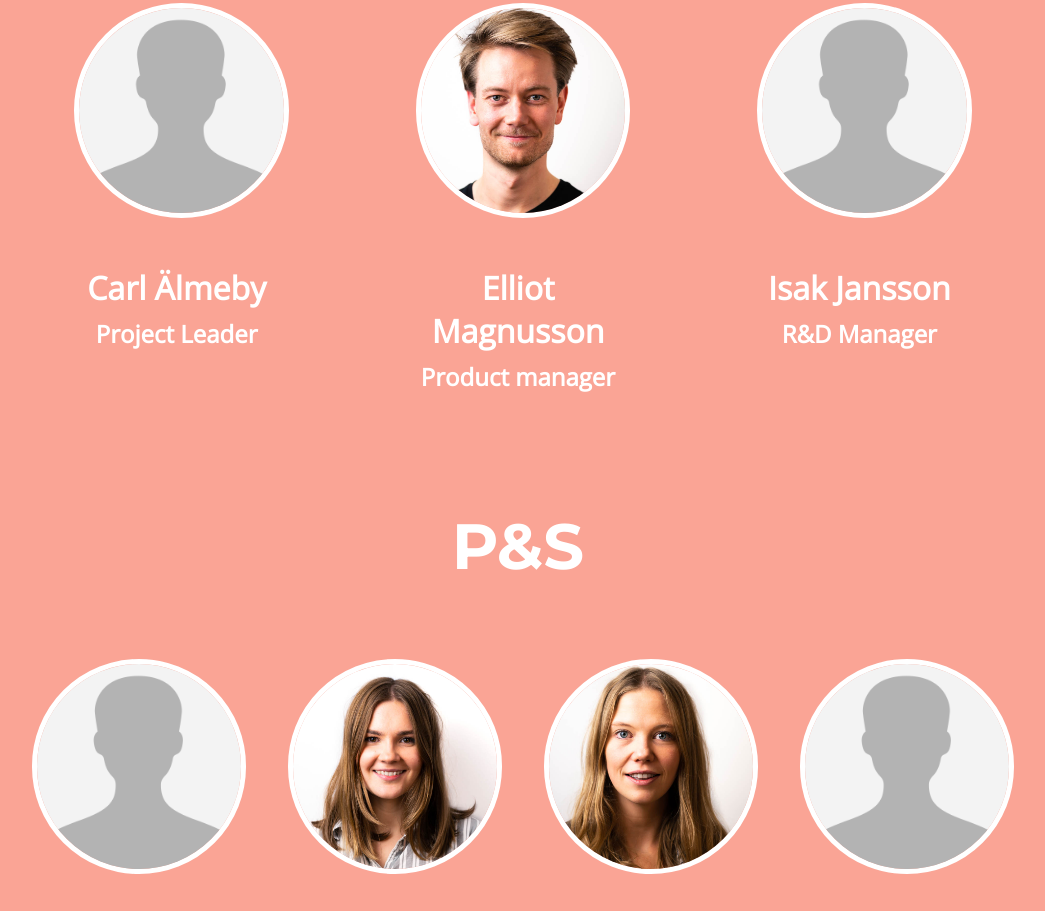
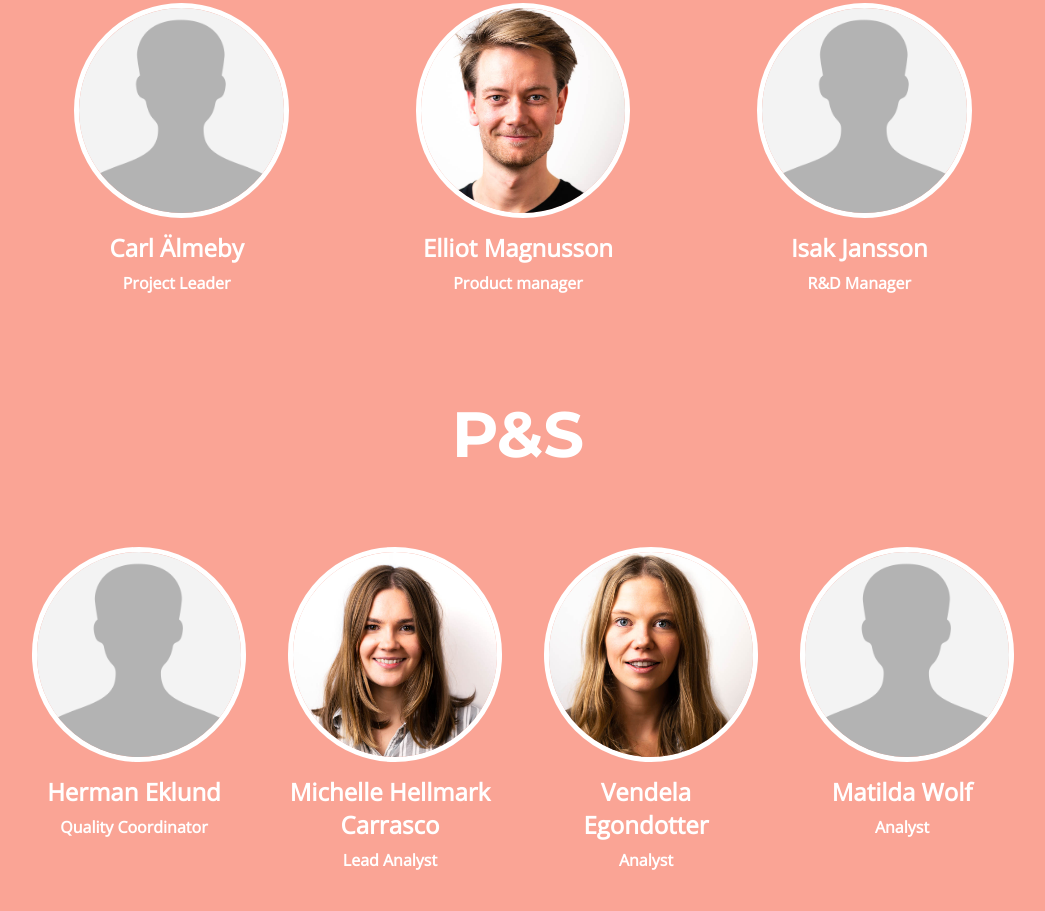
Before and after one commit to pumpumba/pumpumba, a React app: page / in a window 1280 px wide. Shown: the part 3149-4060 px from the top of the page, without its empty margins (122-1167 px from the left). Built offline with nearby package versions, Linux system fonts and the light colour scheme.

Commit message:
small adjustments to stuff

```diff
--- a/src/styles/employee-image.scss
+++ b/src/styles/employee-image.scss
@@ -14,12 +14,12 @@
     }
 
     h4 {
-        font-size: 2em;
-        margin-bottom: .5rem;
+        font-size: 1.5em;
+        margin: .5rem 0;
     }
 
     h5 {
-        font-size: 1.5em;
-        margin-top: .5rem;
+        font-size: 1em;
+        margin-top: 0;
     }
 }
```
Also changed, not shown: 1 other file.
